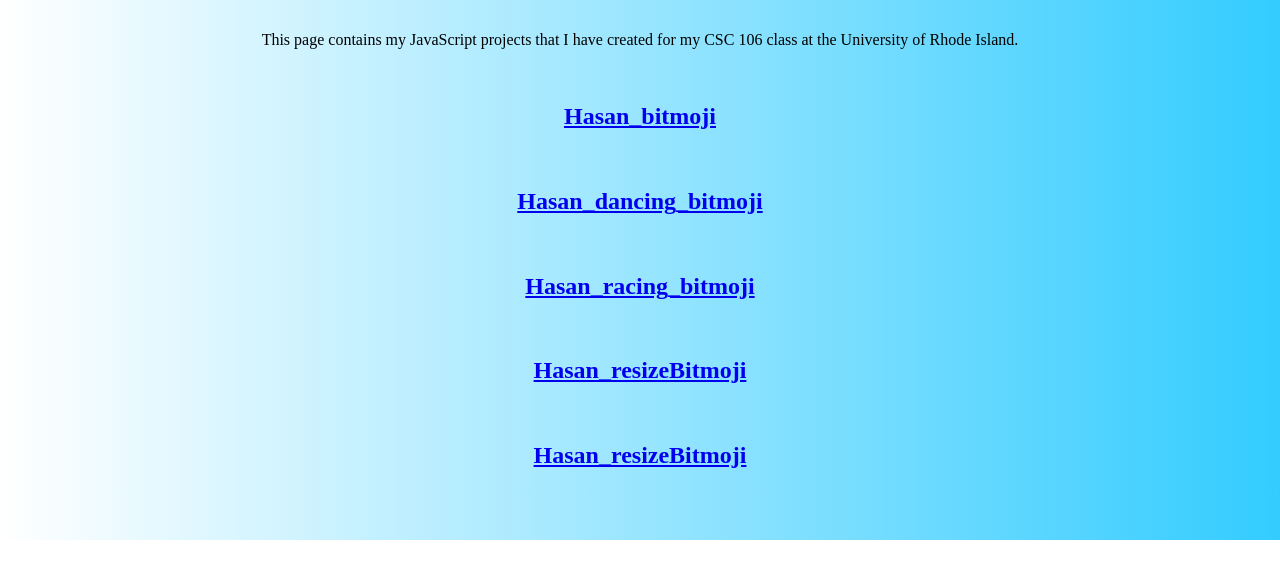
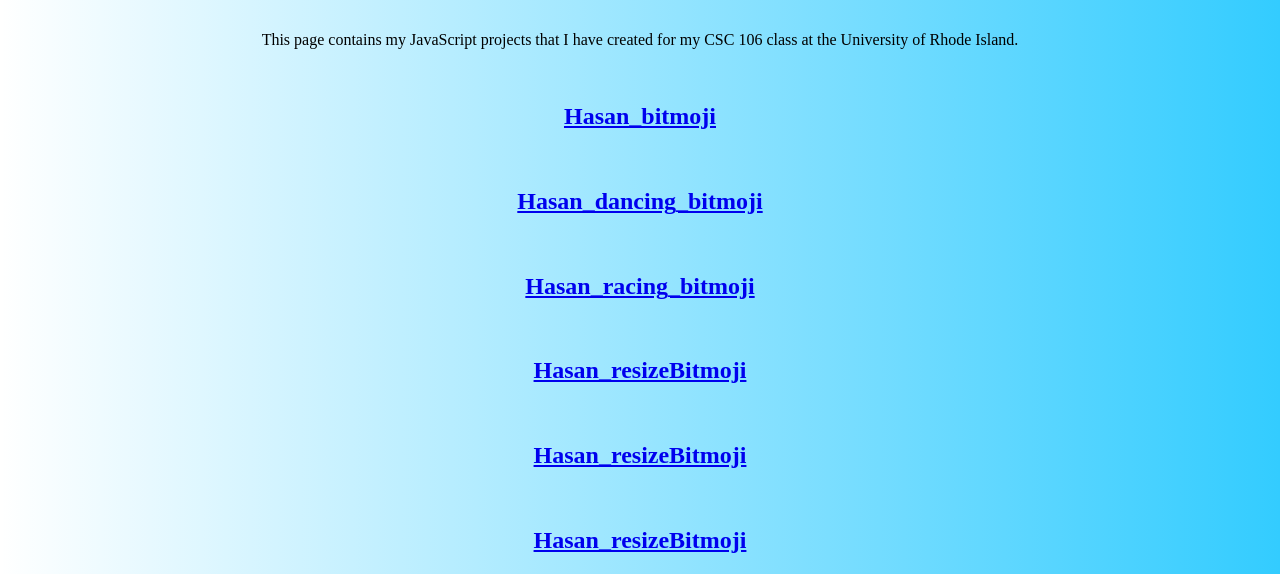
Before and after one commit to badhanhasan/badhanhasan.github.io, a plain HTML site: page Javascripts.html in a window 1280 px wide. Shown: the part 260-834 px from the top of the page. Before the commit the page ends 800 px from the top, so only its background shows below. Drawn offline with Linux system fonts and the light colour scheme; a script that the page names is missing.

Commit message:
Update Javascripts.html

```diff
--- a/Javascripts.html
+++ b/Javascripts.html
@@ -30,5 +30,7 @@
 	    	<h2><a href="https://www.khanacademy.org/computer-programming/hasan_resizebitmoji/6659680400621568">Hasan_resizeBitmoji</a></h2><script src="https://www.khanacademy.org/computer-programming/hasan_resizebitmoji/6659680400621568/embed.js?editor=no&buttons=yes&author=yes&embed=yes" align="center"></script>
 	    	<br>
 	    	<h2><a href="https://www.khanacademy.org/computer-programming/hasan_resizebitmoji/6659680400621568">Hasan_resizeBitmoji</a></h2><script src="https://www.khanacademy.org/computer-programming/hasan_resizebitmoji/6659680400621568/embed.js?editor=yes&buttons=yes&author=no&embed=yes" align="center"></script>
+	    	<br>
+	    	<h2><a href="https://www.khanacademy.org/computer-programming/hasan_resizebitmoji/6659680400621568">Hasan_resizeBitmoji</a></h2><script src="https://www.khanacademy.org/computer-programming/hasan_resizebitmoji/6659680400621568/embed.js?editor=yes&buttons=no&author=no&embed=yes" align="center"></script>
     </body>
 </html>
```
